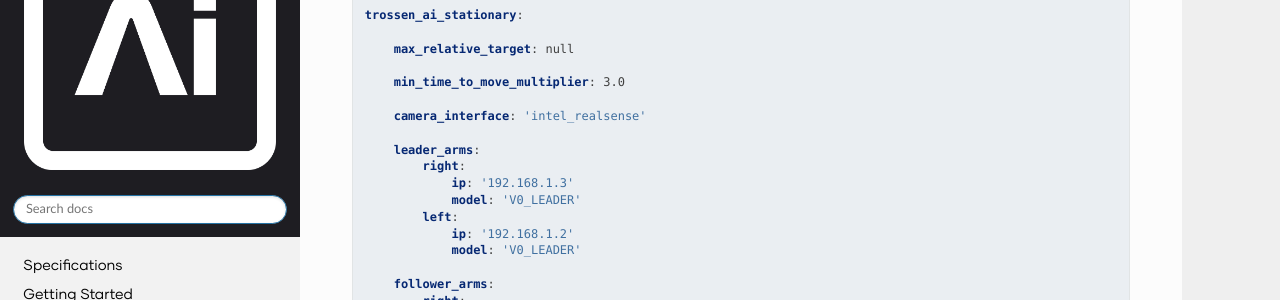
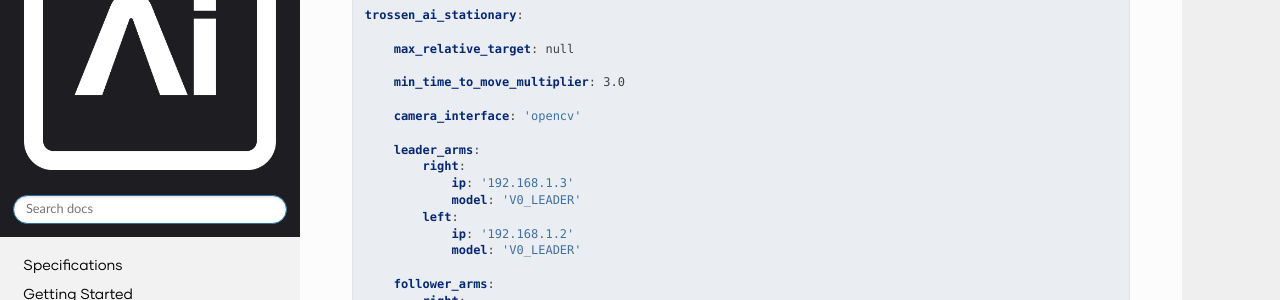
Before and after one commit to TrossenRobotics/trossen_arm, a Sphinx documentation site: the page built from docs/tutorials/trossen_data_collection_ui.rst, in a window 1280 px wide and 900 px high, scrolled down 3043 px. Shown: the part 151-451 px from the top of the window. Built offline with Sphinx 7.4.7 and the Read the Docs theme 3.1.0, drawn with Linux system fonts in a browser that asks for light colours; some web fonts are replaced; pages that are not in the unit, such as notebooks, are missing from menus.

Commit message:
Apply suggestion from @Copilot
Co-authored-by: Copilot <175728472+Copilot@users.noreply.github.com>

```diff
--- a/docs/tutorials/trossen_data_collection_ui.rst
+++ b/docs/tutorials/trossen_data_collection_ui.rst
@@ -136,7 +136,7 @@ An example configuration for the stationary robot is shown below:
 
         min_time_to_move_multiplier: 3.0
 
-        camera_interface: 'intel_realsense'
+        camera_interface: 'opencv'
 
         leader_arms:
             right:
```
